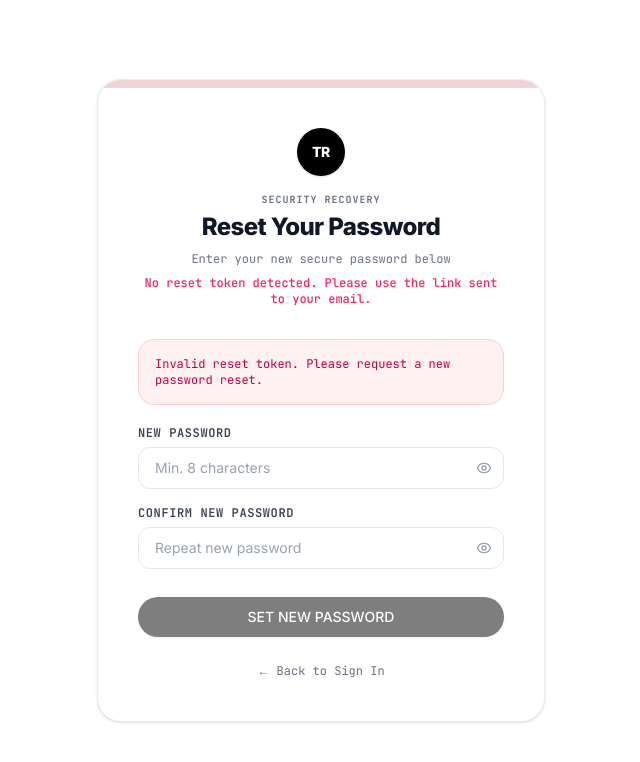
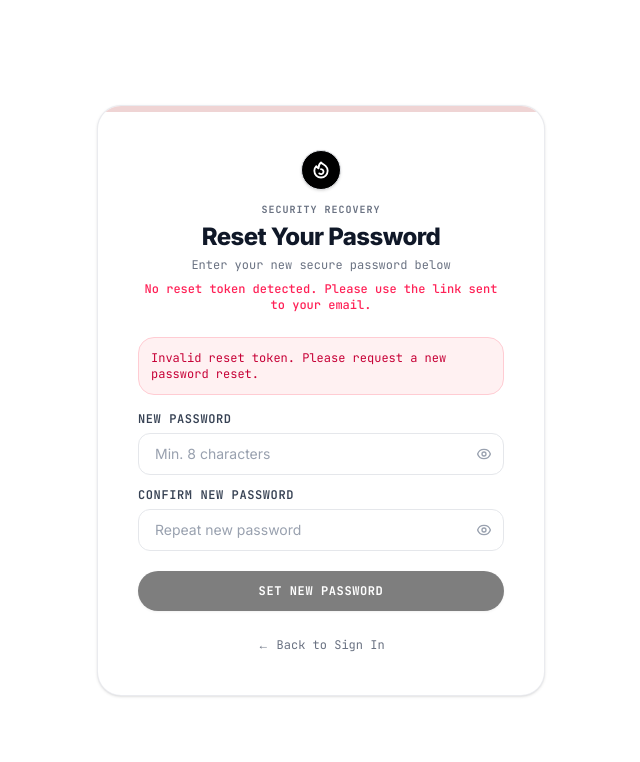
Before and after one commit to OrbitFoundry/Team-Recursion, a Next.js app in the folder frontend/: page /reset-password in a window 1280 px wide. Shown: the top 762 px of the page, without its empty margins (319-959 px from the left). Built offline with nearby package versions, Linux system fonts and the light colour scheme; no server answers.

Commit message:
fix: resolve confirm password binding, standardize forgot/reset password pages and profile badges

```diff
--- a/frontend/app/profile/page.tsx
+++ b/frontend/app/profile/page.tsx
@@ -98,7 +98,7 @@ function ProfileContent() {
                 <h2 className="text-2xl font-bold tracking-tight dark:text-white">{user?.name}</h2>
                 <p className="text-xs font-mono text-gray-500 dark:text-gray-400">{user?.email}</p>
                 <div className="mt-2 inline-flex items-center px-3 py-0.5 rounded-full text-[10px] font-mono font-bold uppercase tracking-widest bg-black text-white dark:bg-white dark:text-black">
-                  ROLE: {user?.role || 'student'}
+                  STUDENT ACCOUNT
                 </div>
               </div>
             </div>
--- a/frontend/app/reset-password/page.tsx
+++ b/frontend/app/reset-password/page.tsx
@@ -9,7 +9,7 @@ import { authApi } from '@/lib/auth-api';
 import { showToast } from '@/components/ToastProvider';
 import { validatePassword } from '@/lib/password-validation';
 import Cookies from 'js-cookie';
-import { CheckIcon } from '@/components/ui/Icons';
+import { CheckIcon, CookedBrandIcon } from '@/components/ui/Icons';
 
 function ResetPasswordPageContent() {
   const router = useRouter();
@@ -134,11 +134,11 @@ function ResetPasswordPageContent() {
 
   if (isSuccess) {
     return (
-      <div className="min-h-screen flex items-center justify-center bg-white dark:bg-[#0c0b10] py-12 px-4 sm:px-6 lg:px-8 font-sans selection:bg-[#c5b0f4] selection:text-black">
-        <div className="max-w-md w-full space-y-8 bg-white dark:bg-[#161522] p-8 md:p-10 rounded-3xl border border-gray-200/80 dark:border-gray-800/80 shadow-sm text-center relative overflow-hidden">
-          <div className="absolute top-0 left-0 right-0 h-2 bg-[#c8e6cd]" />
-          <div className="mx-auto w-14 h-14 rounded-full bg-[#c8e6cd] text-emerald-950 flex items-center justify-center shadow-sm">
-            <CheckIcon className="w-7 h-7 text-emerald-950" />
+      <div className="h-screen w-screen overflow-hidden flex items-center justify-center bg-white dark:bg-[#0c0b10] px-4 font-sans selection:bg-[#c5b0f4] selection:text-black">
+        <div className="max-w-md w-full space-y-6 bg-white dark:bg-[#161522] p-8 rounded-3xl border border-gray-200/80 dark:border-gray-800/80 shadow-sm text-center relative overflow-hidden">
+          <div className="absolute top-0 left-0 right-0 h-1.5 bg-[#c8e6cd]" />
+          <div className="mx-auto w-12 h-12 rounded-full bg-[#c8e6cd] text-emerald-950 flex items-center justify-center shadow-sm">
+            <CheckIcon className="w-6 h-6 text-emerald-950" />
           </div>
           <div className="text-[11px] font-mono font-bold uppercase tracking-widest text-gray-500 mb-1">CREDENTIALS UPDATED</div>
           <h2 className="text-2xl font-bold tracking-tight dark:text-white">
@@ -147,7 +147,7 @@ function ResetPasswordPageContent() {
           <p className="text-xs font-mono text-gray-600 dark:text-gray-400">
             Your credentials have been updated securely. Redirecting to your dashboard...
           </p>
-          <div className="pt-4 flex justify-center">
+          <div className="pt-2 flex justify-center">
             <div className="animate-spin rounded-full h-8 w-8 border-2 border-black border-t-transparent dark:border-white dark:border-t-transparent"></div>
           </div>
         </div>
@@ -156,22 +156,22 @@ function ResetPasswordPageContent() {
   }
 
   return (
-    <div className="min-h-screen flex items-center justify-center bg-white dark:bg-[#0c0b10] py-12 px-4 sm:px-6 lg:px-8 font-sans selection:bg-[#c5b0f4] selection:text-black">
-      <div className="max-w-md w-full space-y-8 bg-white dark:bg-[#161522] p-8 md:p-10 rounded-3xl border border-gray-200/80 dark:border-gray-800/80 shadow-sm relative overflow-hidden">
+    <div className="h-screen w-screen overflow-hidden flex items-center justify-center bg-white dark:bg-[#0c0b10] px-4 font-sans selection:bg-[#c5b0f4] selection:text-black">
+      <div className="max-w-md w-full space-y-6 bg-white dark:bg-[#161522] p-8 md:p-10 rounded-3xl border border-gray-200/80 dark:border-gray-800/80 shadow-sm relative overflow-hidden">
 
         {/* Accent Editorial Ribbon */}
-        <div className="absolute top-0 left-0 right-0 h-2 bg-[#efd4d4]" />
+        <div className="absolute top-0 left-0 right-0 h-1.5 bg-[#efd4d4]" />
 
         {/* Brand Header */}
-        <div className="text-center pt-2">
-          <div className="mx-auto w-12 h-12 rounded-full bg-black text-white dark:bg-white dark:text-black font-extrabold flex items-center justify-center text-sm font-sans tracking-tight mb-4 shadow-sm">
-            TR
+        <div className="text-center pt-1">
+          <div className="mx-auto w-10 h-10 rounded-full border border-gray-200 dark:border-gray-800 bg-black dark:bg-white flex items-center justify-center mb-3 shadow-sm">
+            <CookedBrandIcon className="w-5 h-5 text-white dark:text-black" />
           </div>
           <div className="text-[10px] font-mono font-bold uppercase tracking-widest text-gray-500 mb-1">SECURITY RECOVERY</div>
           <h2 className="text-2xl font-extrabold tracking-tight dark:text-white">
             Reset Your Password
           </h2>
-          <p className="mt-2 text-xs font-mono text-gray-500 dark:text-gray-400">
+          <p className="mt-1 text-xs font-mono text-gray-500 dark:text-gray-400">
             Enter your new secure password below
           </p>
           {!token && (
@@ -181,14 +181,14 @@ function ResetPasswordPageContent() {
           )}
         </div>
 
-        <form className="mt-8 space-y-5" onSubmit={handleSubmit}>
+        <form className="mt-6 space-y-4" onSubmit={handleSubmit}>
           {errors.general && (
-            <div className="bg-rose-50 dark:bg-rose-950/40 border border-rose-200 dark:border-rose-900/50 text-rose-700 dark:text-rose-300 text-xs font-mono p-4 rounded-2xl">
+            <div className="bg-rose-50 dark:bg-rose-950/40 border border-rose-200 dark:border-rose-900/50 text-rose-700 dark:text-rose-300 text-xs font-mono p-3 rounded-2xl">
               {errors.general}
             </div>
           )}
 
-          <div className="space-y-4">
+          <div className="space-y-3">
             <PasswordInput
               label="NEW PASSWORD"
               name="password"
@@ -205,7 +205,7 @@ function ResetPasswordPageContent() {
               name="confirmPassword"
               autoComplete="new-password"
               required
-              value={formData.password}
+              value={formData.confirmPassword}
               onChange={handleChange}
               error={errors.confirmPassword}
               placeholder="Repeat new password"
@@ -213,12 +213,12 @@ function ResetPasswordPageContent() {
           </div>
 
           <div>
-            <Button type="submit" variant="primary" className="w-full py-3.5 mt-2" isLoading={isLoading} disabled={!token}>
+            <Button type="submit" variant="primary" className="w-full py-3 rounded-full text-xs font-mono font-bold tracking-wider uppercase mt-1" isLoading={isLoading} disabled={!token}>
               SET NEW PASSWORD
             </Button>
           </div>
 
-          <div className="text-center">
+          <div className="text-center pt-1">
             <Link href="/login" className="text-xs font-mono text-gray-500 dark:text-gray-400 hover:text-black dark:hover:text-white transition-colors">
               ← Back to Sign In
             </Link>
@@ -232,7 +232,7 @@ function ResetPasswordPageContent() {
 export default function ResetPasswordPage() {
   return (
     <Suspense fallback={
-      <div className="min-h-screen flex items-center justify-center bg-white dark:bg-[#0c0b10]">
+      <div className="h-screen w-screen overflow-hidden flex items-center justify-center bg-white dark:bg-[#0c0b10]">
         <div className="animate-spin rounded-full h-10 w-10 border-2 border-black border-t-transparent dark:border-white dark:border-t-transparent"></div>
       </div>
     }>
```
Also changed, not shown: frontend/app/forgot-password/page.tsx (+18 -14 lines).
